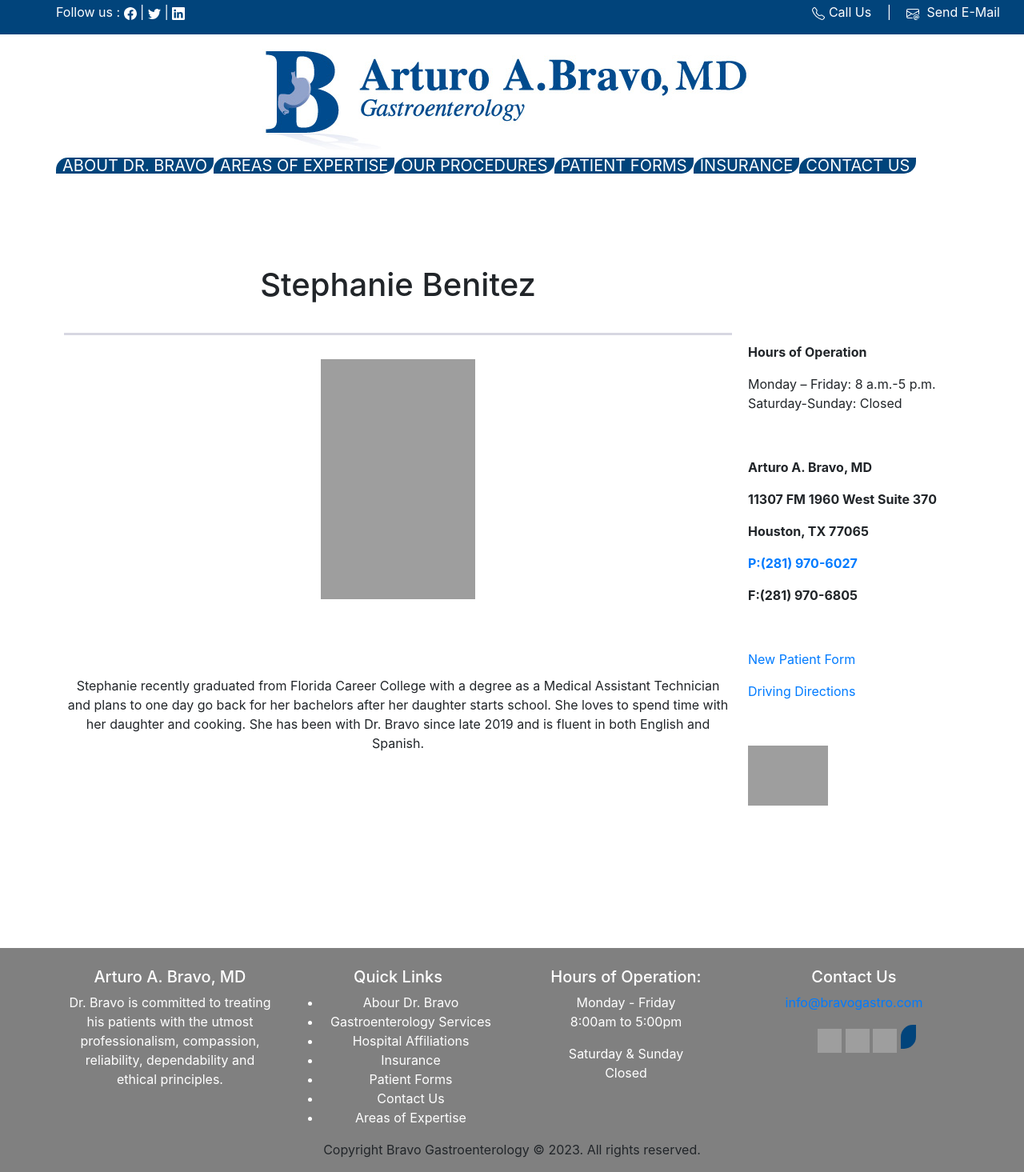
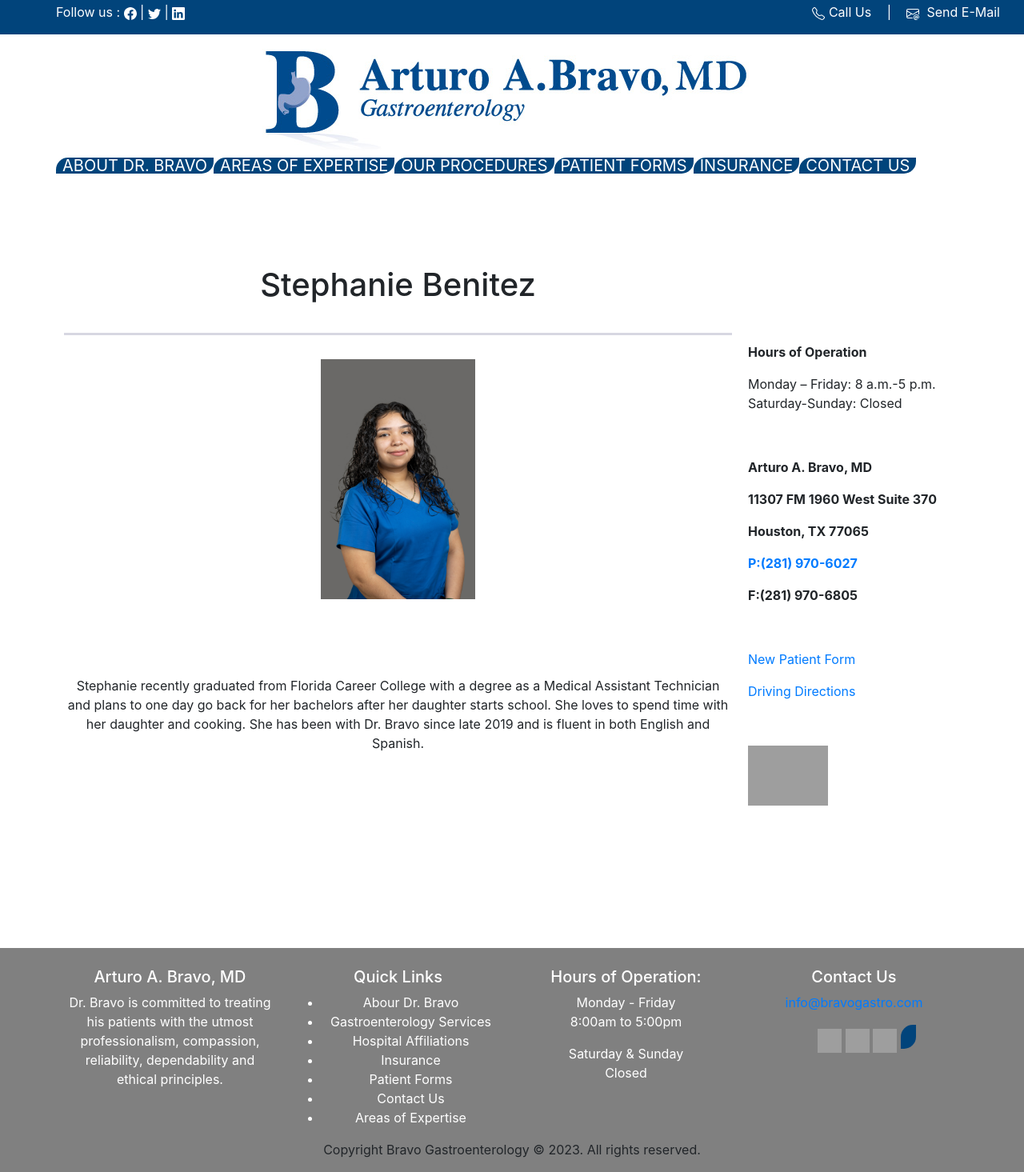
Before and after one commit to jlbalde2/bravogastro, a Django app: page /staff/stephanieBenitez/ in a window 1280 px wide. Shown: the whole page at 80% size. Run offline with Django 3.2, Linux system fonts and the light colour scheme; some libraries are stand-ins or nearby versions; grey boxes are pictures that could not be loaded.

Commit message:
Add files via upload

```diff
--- a/templates/staff/StephanieBenitez.html
+++ b/templates/staff/StephanieBenitez.html
@@ -50,7 +50,7 @@ clear: both;
         margin-left: auto;
         margin-right: auto;
         width: 23%;"
-        width="213" height="300" src="/media/HOME_files/Stephanie.jpg" class="alignleft wp-post-image" alt="" sizes="(max-width: 225px) 100vw, 225px">
+        width="213" height="300" src="/media/HOME_files/Stephanie.jpeg" class="alignleft wp-post-image" alt="" sizes="(max-width: 225px) 100vw, 225px">
     </div>
     <br>
     <br>
```
